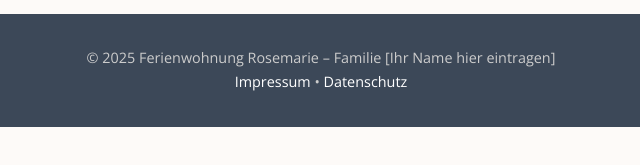
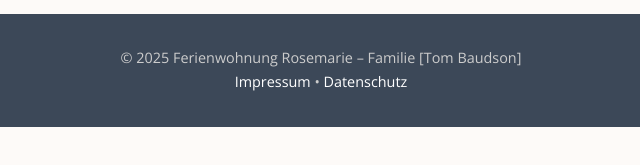
Before and after one commit to TBaudson/Webseite_Rosemarie, a plain HTML site: page impressum.html in a window 1280 px wide. Shown: the part 391-556 px from the top of the page, 319-959 px from the left. Drawn offline with nearby package versions, Linux system fonts and the light colour scheme.

Commit message:
Mein Name ins Impressum hinzugefügt

```diff
--- a/impressum.html
+++ b/impressum.html
@@ -23,7 +23,7 @@
     </main>
     <footer>
         <div class="container">
-            © 2025 Ferienwohnung Rosemarie – Familie [Ihr Name hier eintragen]<br>
+            © 2025 Ferienwohnung Rosemarie – Familie [Tom Baudson]<br>
             <a href="impressum.html">Impressum</a> &bull; <a href="datenschutz.html">Datenschutz</a>
         </div>
     </footer>
```
